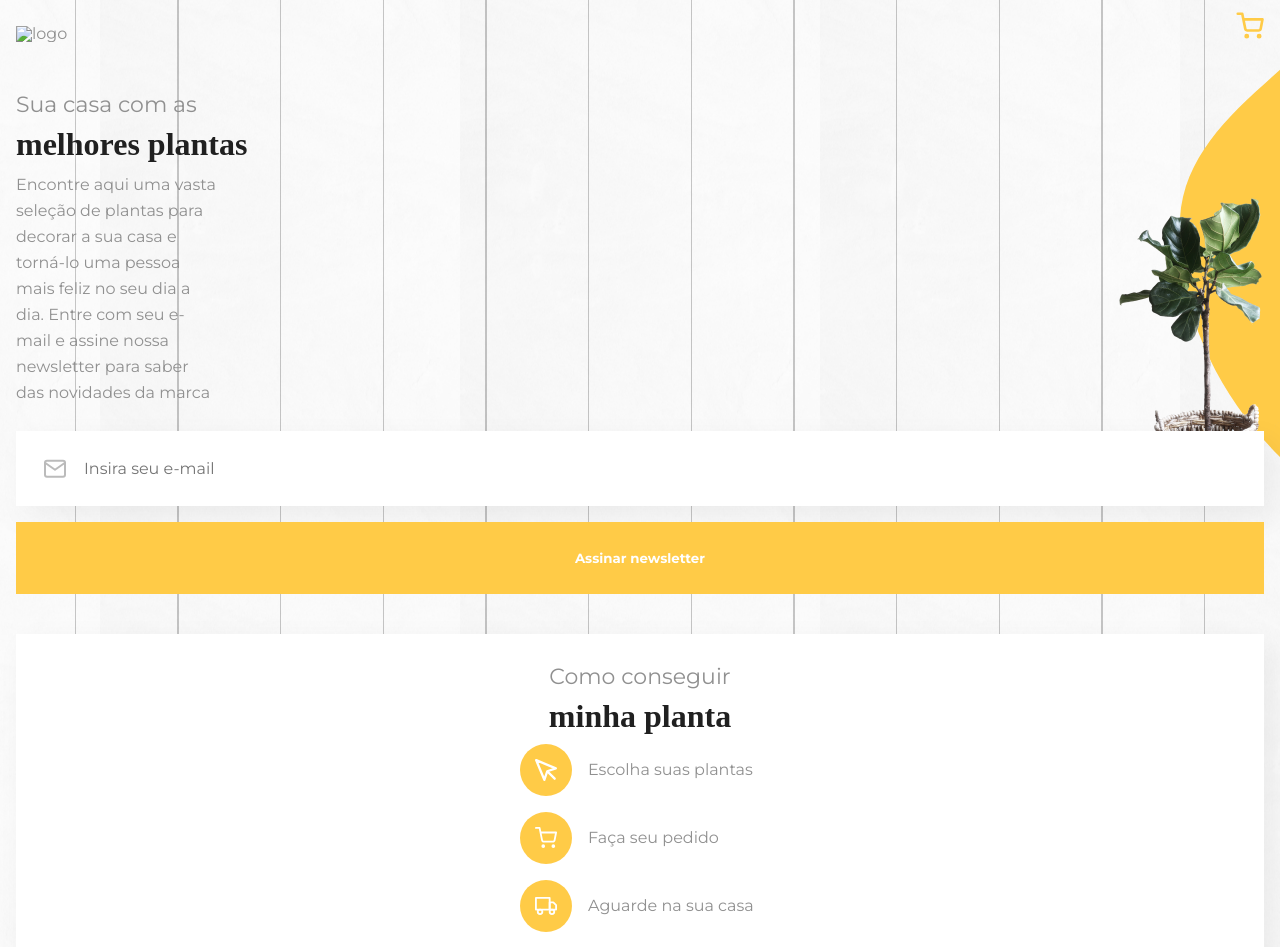
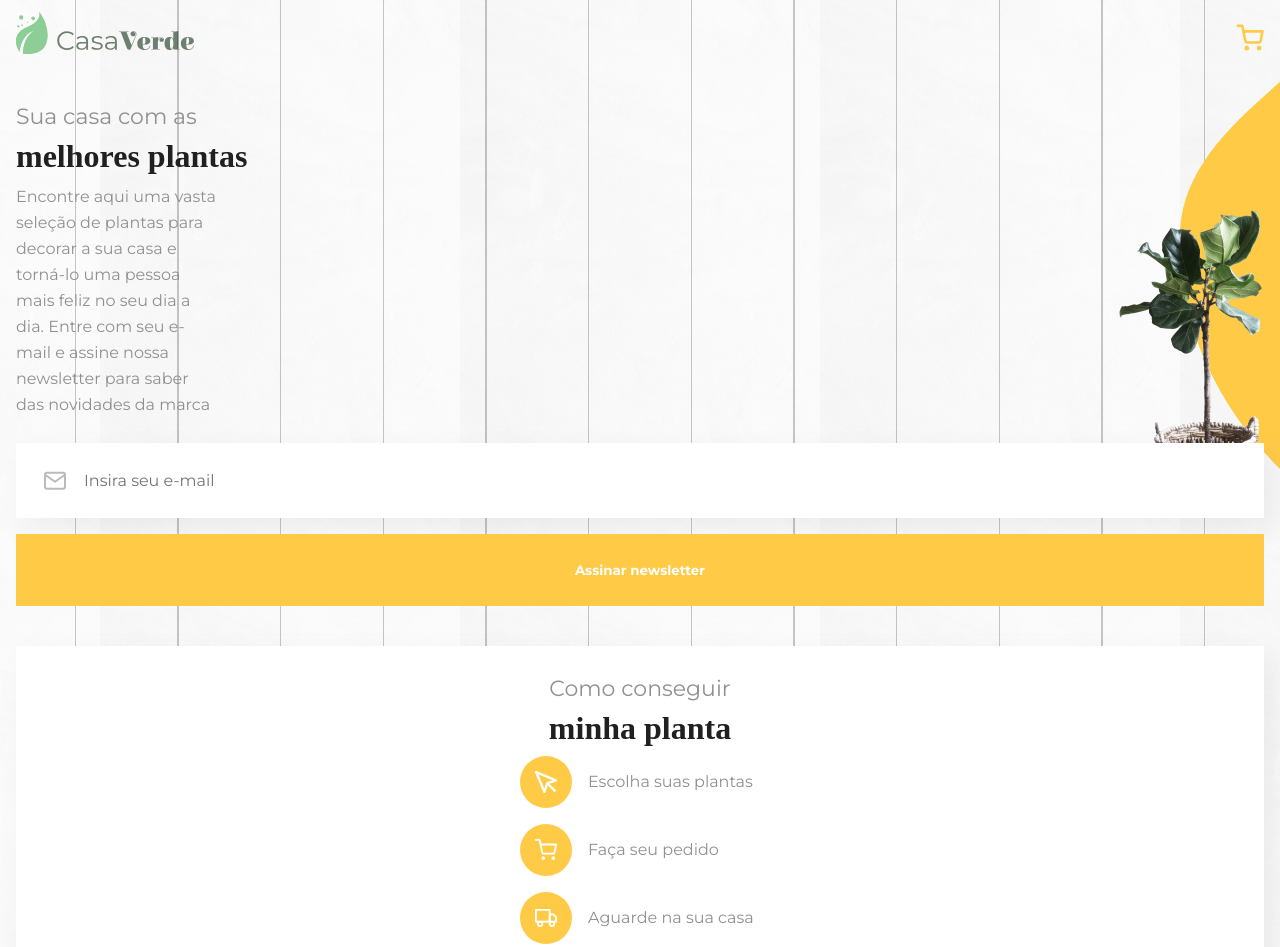
Before and after one commit to dhdessoldi/casaverde, a plain HTML site: page index.html in a window 1280 px wide. Shown: the top 947 px of the page. Drawn offline with Linux system fonts and the light colour scheme; the site is published under a folder, as on GitHub Pages, so addresses that start at the root find nothing; a web font is replaced by a local one.

Commit message:
Update index.html

```diff
--- a/index.html
+++ b/index.html
@@ -22,7 +22,7 @@
 </head>
 <body>
     <header class="container cabecalho">
-        <img src="/assets/img/logo.svg" alt="logo" class="cabecalho__logo">
+        <img src="assets/img/logo.svg" alt="logo" class="cabecalho__logo">
         <a href="#" aria-label="meu carrinho de compras">
             <img src="assets/img/icones/carrinho.svg" alt="Carrinho de compras" class="cabecalho__carrinho">
         </a>
```
